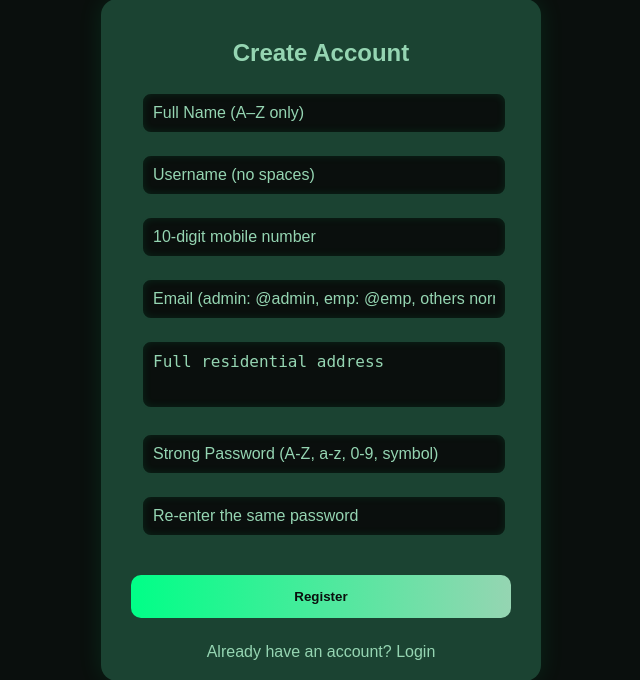
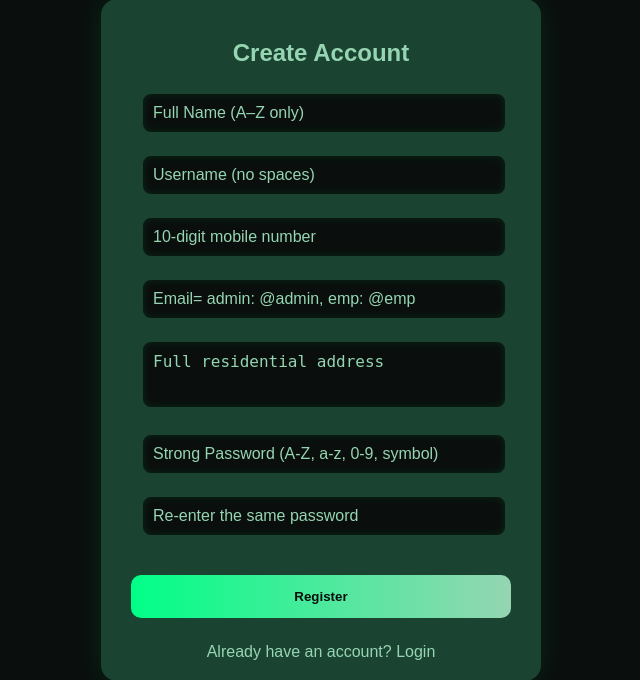
Before and after one commit to yashrajjadhav96/Flask_application, a Flask app: page /register in a window 1280 px wide. Shown: the part 60-740 px from the top of the page, without its empty margins (319-959 px from the left). Run offline with Flask 3, Linux system fonts and the light colour scheme.

```diff
--- a/app/templates/register.html
+++ b/app/templates/register.html
@@ -21,7 +21,7 @@
     </div>
 
     <div class="input-group">
-      <input type="email" name="email" placeholder="Email (admin: @admin, emp: @emp, others normal)" required data-hint="Use a valid email (e.g., user@emp or user@admin)." />
+      <input type="email" name="email" placeholder="Email= admin: @admin, emp: @emp " required data-hint="Use a valid email (e.g., user@emp or user@admin)." />
       <span class="tooltip"></span>
     </div>
 
@@ -53,7 +53,6 @@
 document.addEventListener("DOMContentLoaded", function () {
   const form = document.getElementById("registerForm");
 
-  /* ✅ Validate on submit */
   form.addEventListener("submit", function (e) {
     e.preventDefault();
     let isValid = true;
@@ -69,7 +68,7 @@ document.addEventListener("DOMContentLoaded", function () {
     const password = form.password.value.trim();
     const repassword = form.repassword.value.trim();
 
-    // ✅ Validation Rules
+
     if (!/^[A-Za-z\s]+$/.test(name)) {
       showTooltip(form.name, "Name must contain only letters.");
       isValid = false;
@@ -105,27 +104,27 @@ document.addEventListener("DOMContentLoaded", function () {
       isValid = false;
     }
 
-    // ✅ If valid — submit to backend (DB entry)
+
     if (isValid) {
       form.submit(); // Let Flask handle DB insertion
     }
   });
 
-  // ✅ Tooltip Display Function
+
   function showTooltip(input, message) {
     const tooltip = input.parentElement.querySelector(".tooltip");
     tooltip.textContent = message;
     tooltip.style.display = "block";
   }
 
-  /* ✅ Redirect to login and clear history on “Already have account” click */
+
   const loginLink = document.getElementById("loginLink");
   loginLink.addEventListener("click", function (e) {
     e.preventDefault();
     window.location.replace(this.href);
   });
 
-  /* ✅ If user navigates back (from history), auto redirect to login */
+
   window.addEventListener("pageshow", function (e) {
     if (e.persisted || performance.getEntriesByType("navigation")[0].type === "back_forward") {
       window.location.replace("{{ url_for('auth.login') }}");
@@ -135,7 +134,7 @@ document.addEventListener("DOMContentLoaded", function () {
 </script>
 
 <style>
-/* ✅ Tooltip Styling */
+
 .tooltip {
   display: none;
   color: #FF4B4B;
@@ -144,7 +143,6 @@ document.addEventListener("DOMContentLoaded", function () {
   text-align: left;
 }
 
-/* ✅ Error highlight */
 input.error, textarea.error {
   border-color: #FF4B4B !important;
   box-shadow: 0 0 5px #FF4B4B;
```
